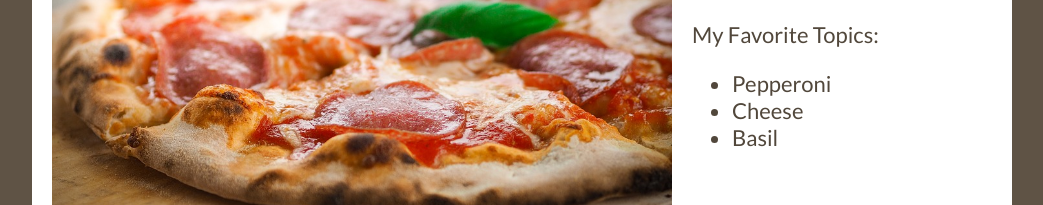
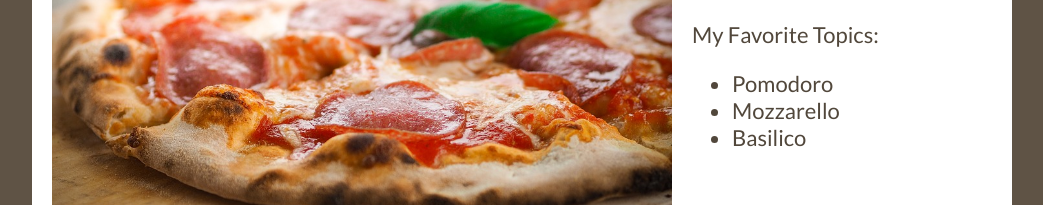
Before and after one commit to cbyerscremese/Pizza, a plain HTML site: page pizza/index.html in a window 1280 px wide. Shown: the part 199-404 px from the top of the page, without its empty margins (118-1161 px from the left). Drawn offline with Linux system fonts and the light colour scheme; a web font is replaced by a local one.

Commit message:
Better toppings
Replaced pizza toppings with better ones

```diff
--- a/pizza/index.html
+++ b/pizza/index.html
@@ -20,9 +20,9 @@
     <h1>Pizza!</h1>
     <p>My Favorite Topics: </p>
     <ul>
-      <li>Pepperoni</li>
-      <li>Cheese</li>
-      <li>Basil</li>
+      <li>Pomodoro</li>
+      <li>Mozzarello</li>
+      <li>Basilico</li>
     </ul>
   </div>
 </div>
```
